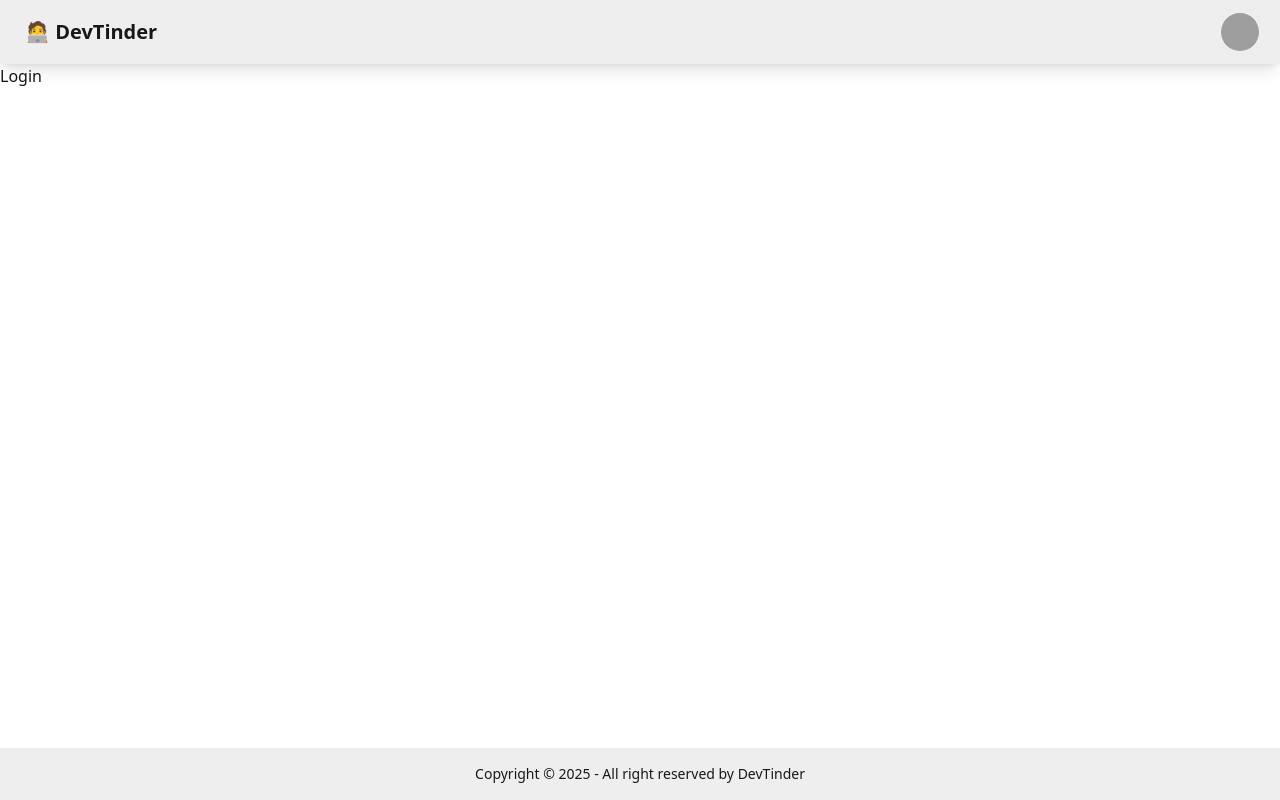
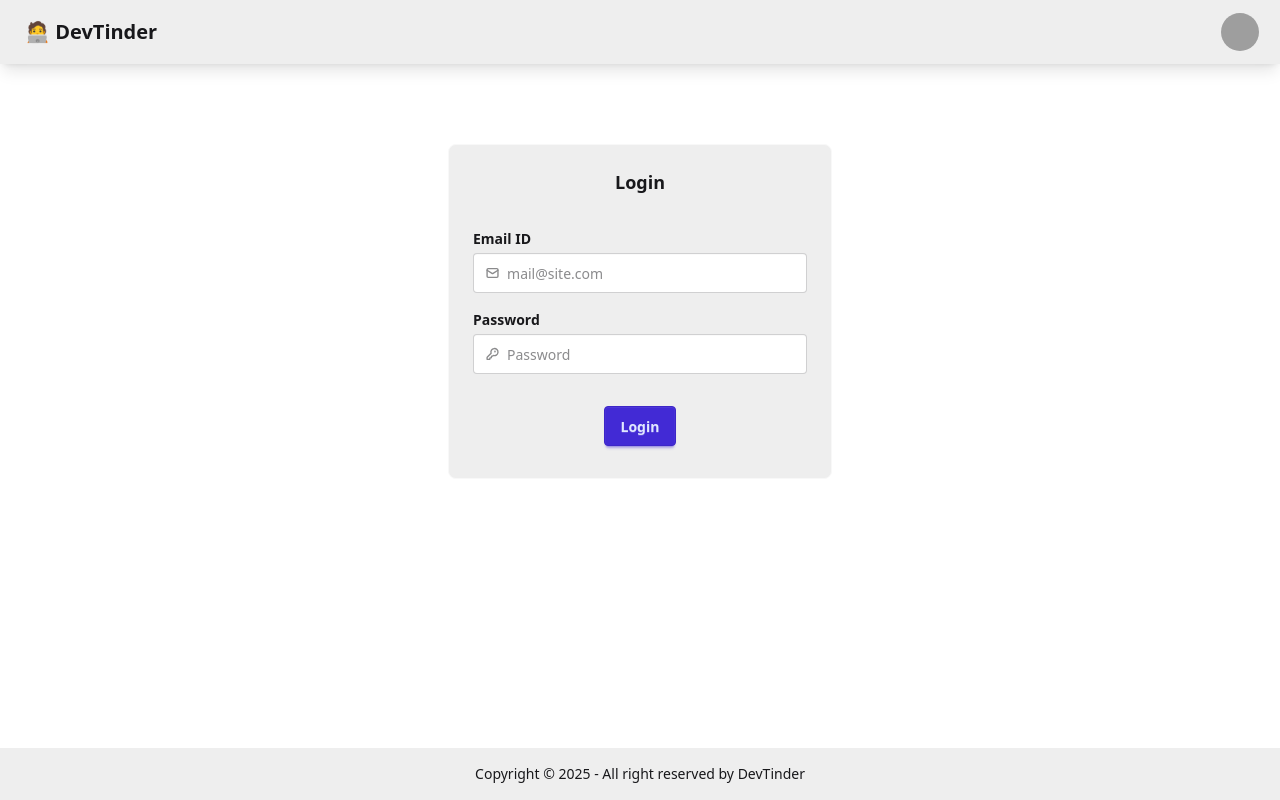
Before and after one commit to Abinash458/devTinder-web, a React (Vite) app: page /login in a window 1280 px wide. Built offline with nearby package versions, Linux system fonts and the light colour scheme; grey boxes are pictures that could not be loaded.

Commit message:
Fix the CORS issue and set cookies in Browser

```diff
--- a/package.json
+++ b/package.json
@@ -11,6 +11,7 @@
   },
   "dependencies": {
     "@tailwindcss/vite": "^4.1.14",
+    "axios": "^1.12.2",
     "react": "^19.1.1",
     "react-dom": "^19.1.1",
     "react-router-dom": "^7.9.3",
--- a/src/Login.jsx
+++ b/src/Login.jsx
@@ -1,7 +1,120 @@
-import React from "react";
+import axios from "axios";
+import { useState } from "react";
 
 const Login = () => {
-  return <div>Login</div>;
+  const [emailId, setEmailId] = useState("");
+  const [password, setPassword] = useState("");
+
+  const handleLogin = async () => {
+    try {
+      const res = await axios.post(
+        "http://localhost:7777/login",
+        {
+          emailId,
+          password,
+        },
+        {
+          withCredentials: true,
+        }
+      );
+
+      const data = await res.data;
+      console.log(data);
+    } catch (error) {
+      console.log(error);
+    }
+  };
+
+  return (
+    <div className="flex justify-center my-20">
+      <div className="card card-border bg-base-300 w-96">
+        <div className="card-body">
+          <h2 className="card-title justify-center">Login</h2>
+          <div className="my-4">
+            <div className="mb-2">
+              <legend className="fieldset-legend">Email ID</legend>
+              <label className="input validator w-full">
+                <svg
+                  className="h-[1em] opacity-50"
+                  xmlns="http://www.w3.org/2000/svg"
+                  viewBox="0 0 24 24"
+                >
+                  <g
+                    strokeLinejoin="round"
+                    strokeLinecap="round"
+                    strokeWidth="2.5"
+                    fill="none"
+                    stroke="currentColor"
+                  >
+                    <rect width="20" height="16" x="2" y="4" rx="2"></rect>
+                    <path d="m22 7-8.97 5.7a1.94 1.94 0 0 1-2.06 0L2 7"></path>
+                  </g>
+                </svg>
+                <input
+                  value={emailId}
+                  onChange={(e) => setEmailId(e.target.value)}
+                  type="email"
+                  placeholder="mail@site.com"
+                  required
+                />
+              </label>
+              <div className="validator-hint hidden">
+                Enter valid email address
+              </div>
+            </div>
+            <div>
+              <legend className="fieldset-legend">Password</legend>
+              <label className="input validator w-full">
+                <svg
+                  className="h-[1em] opacity-50"
+                  xmlns="http://www.w3.org/2000/svg"
+                  viewBox="0 0 24 24"
+                >
+                  <g
+                    strokeLinejoin="round"
+                    strokeLinecap="round"
+                    strokeWidth="2.5"
+                    fill="none"
+                    stroke="currentColor"
+                  >
+                    <path d="M2.586 17.414A2 2 0 0 0 2 18.828V21a1 1 0 0 0 1 1h3a1 1 0 0 0 1-1v-1a1 1 0 0 1 1-1h1a1 1 0 0 0 1-1v-1a1 1 0 0 1 1-1h.172a2 2 0 0 0 1.414-.586l.814-.814a6.5 6.5 0 1 0-4-4z"></path>
+                    <circle
+                      cx="16.5"
+                      cy="7.5"
+                      r=".5"
+                      fill="currentColor"
+                    ></circle>
+                  </g>
+                </svg>
+                <input
+                  type="password"
+                  value={password}
+                  onChange={(e) => setPassword(e.target.value)}
+                  required
+                  placeholder="Password"
+                  minLength="8"
+                  pattern="(?=.*\d)(?=.*[a-z])(?=.*[A-Z]).{8,}"
+                  title="Must be more than 8 characters, including number, lowercase letter, uppercase letter"
+                />
+              </label>
+              <p className="validator-hint hidden">
+                Must be more than 8 characters, including
+                <br />
+                At least one number <br />
+                At least one lowercase letter <br />
+                At least one uppercase letter
+              </p>
+            </div>
+          </div>
+          <div className="card-actions justify-center m-2">
+            <button onClick={handleLogin} className="btn btn-primary">
+              Login
+            </button>
+          </div>
+        </div>
+      </div>
+    </div>
+  );
 };
 
 export default Login;
```
Also changed, not shown: 1 other file (tests, documents, lock files or other folders).
